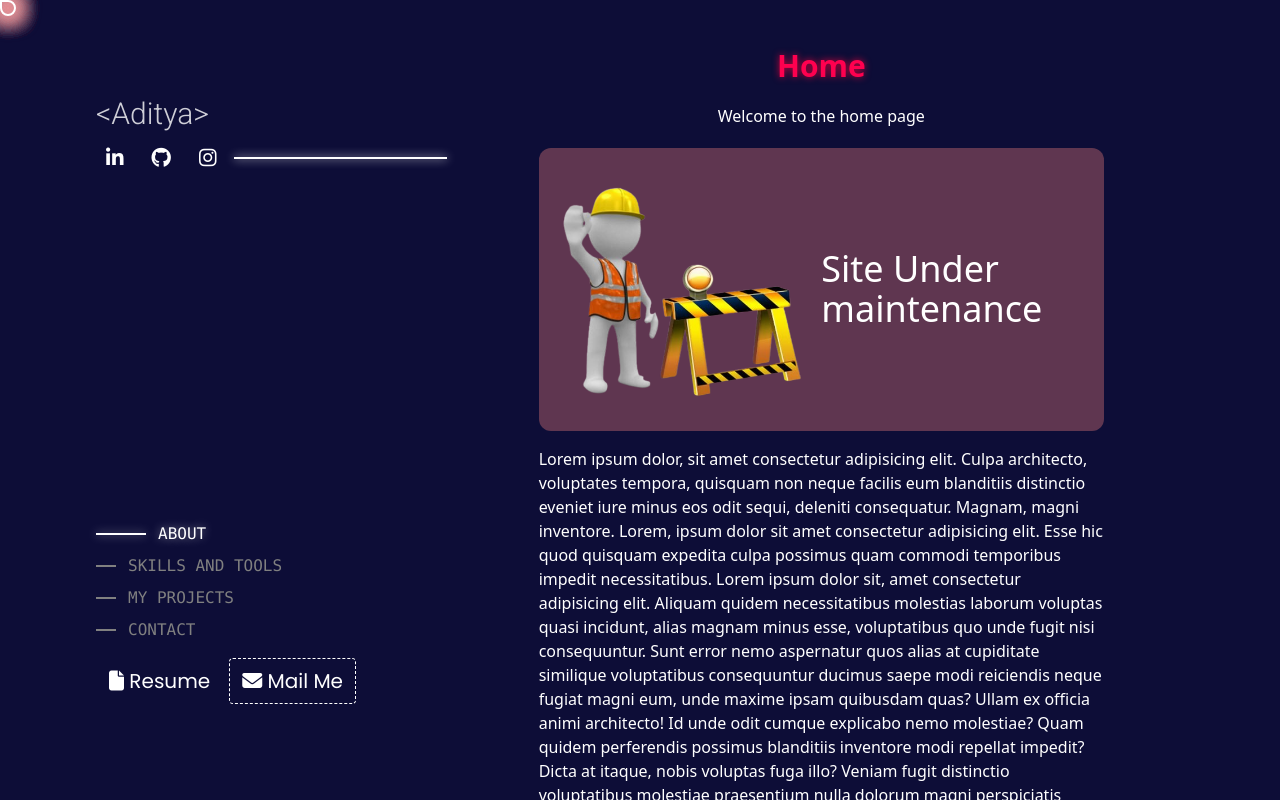
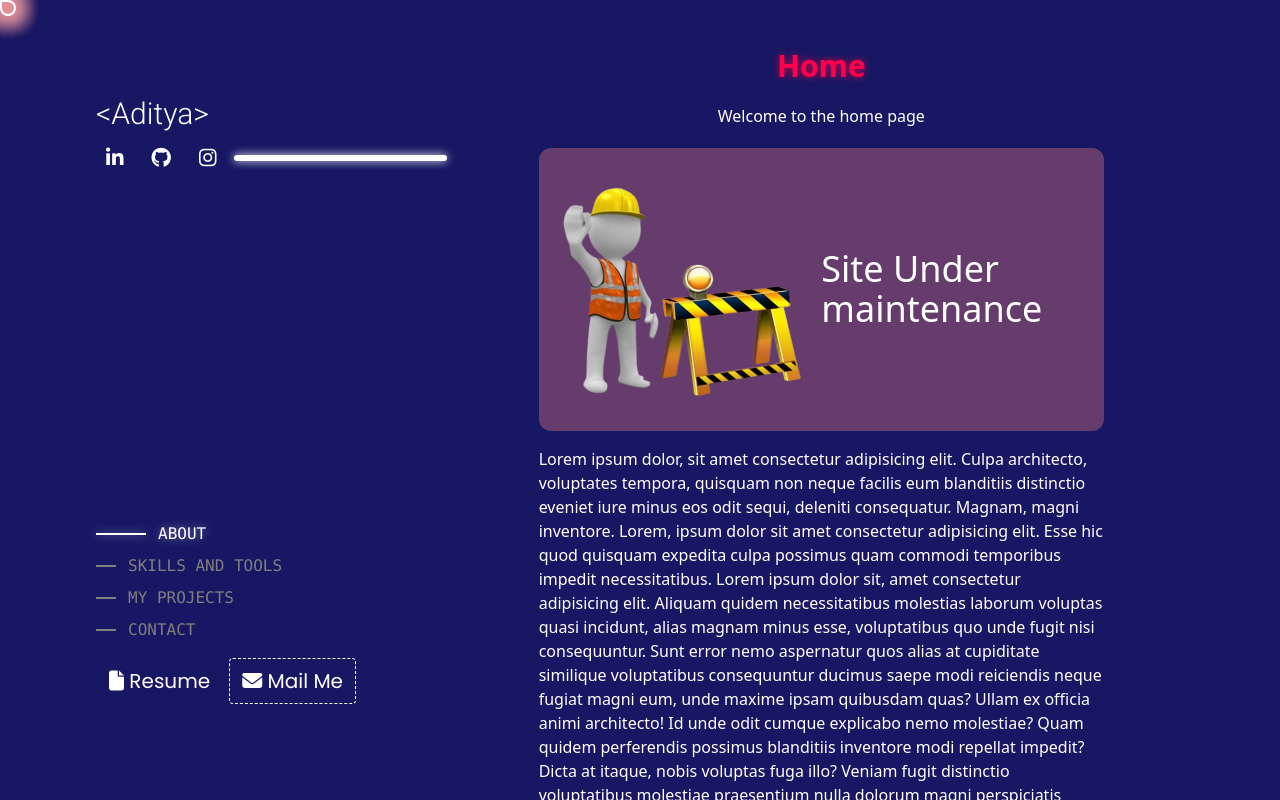
Before and after one commit to adityasriv2317/myPortfolio, a React (Vite) app: page / in a window 1280 px wide. Built offline with nearby package versions, Linux system fonts and the light colour scheme.

Commit message:
basic layout setup

```diff
--- a/src/App.jsx
+++ b/src/App.jsx
@@ -30,7 +30,7 @@ const App = () => {
   });
 
   return (
-    <div className="bg-[rgb(13,13,55)]">
+    <div className="bg-[rgb(23,23,100)]">
       <WebProvider>
         <BrowserRouter>
           <Cursor />
--- a/src/components/Logo.jsx
+++ b/src/components/Logo.jsx
@@ -41,7 +41,7 @@ const Logo = () => {
 
   return (
     <a
-      className="flex logo text-[rgba(255,255,255,0.8)] w-fit hover:text-white hover:[text-shadow:0px_0px_7px_rgba(255,255,255,0.4)] items-center text-3xl text-center"
+      className="flex logo text-[rgba(255,255,255,1] w-fit hover:text-white hover:[text-shadow:0px_0px_7px_rgba(255,255,255,0.4)] items-center text-3xl text-center"
       onMouseEnter={handleMouseEnter}
       onMouseLeave={handleMouseLeave}
       onClick={() => window.scrollTo(top)}
--- a/src/components/Navbar.jsx
+++ b/src/components/Navbar.jsx
@@ -94,7 +94,7 @@ const Navbar = () => {
               <i className="fa-brands fa-instagram"></i>
             </a>
           </div>
-          <div className="line bg-white w-full mx-3 h-[2px] my-auto"></div>
+          <div className="line bg-white w-full mx-3 rounded-sm h-[6px] my-auto"></div>
         </div>
       </div>
       <div>
```
